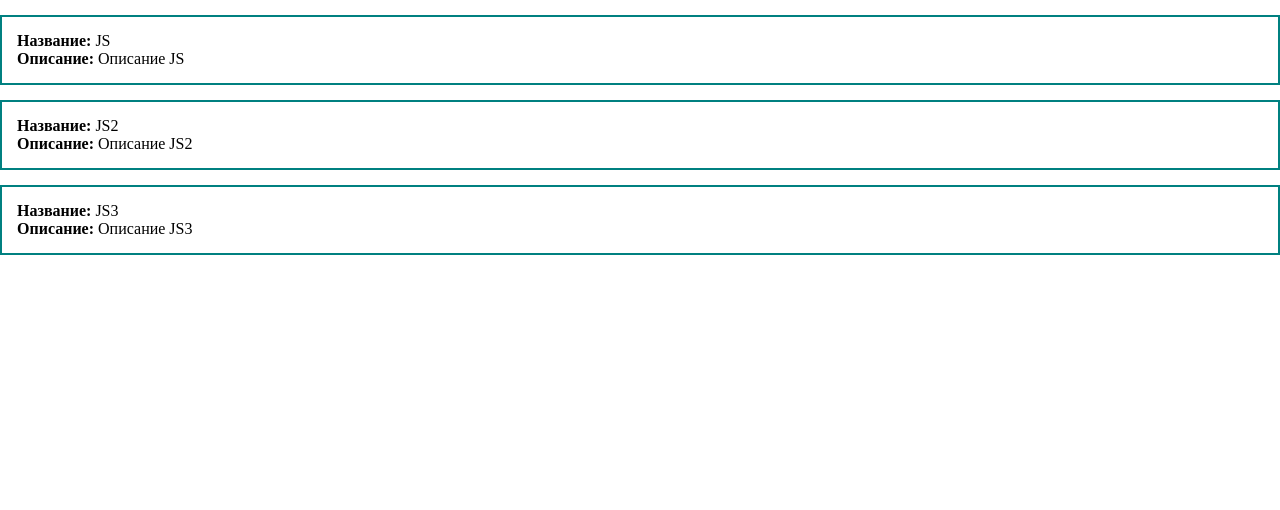
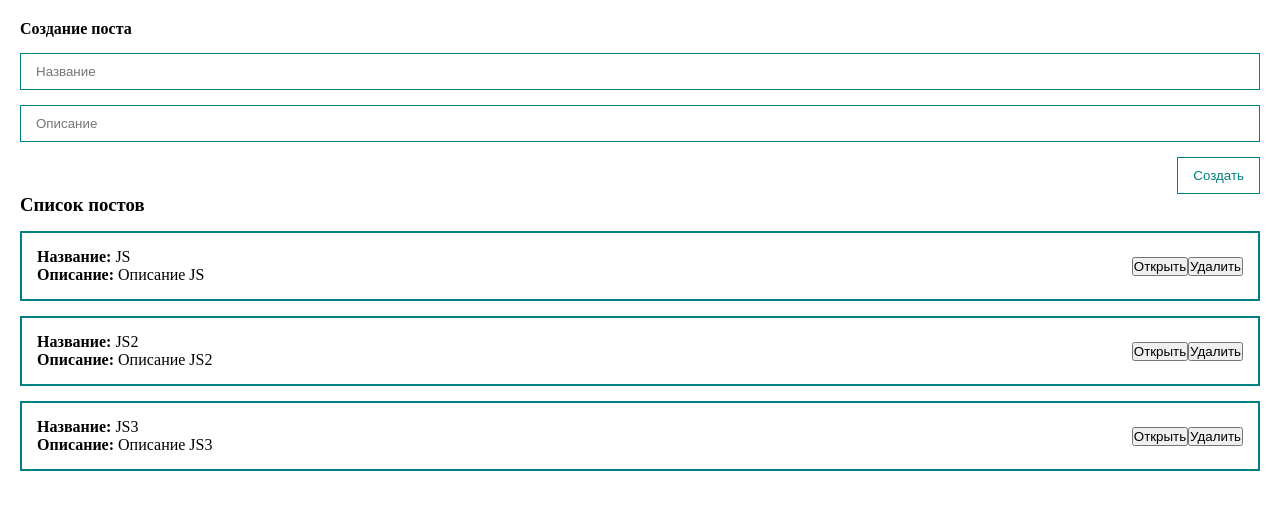
Before and after one commit to mamonovv/vue-tutorial, a Vue app: page / in a window 1280 px wide. Shown: the top 510 px of the page. Built offline with nearby package versions, Linux system fonts and the light colour scheme.

Commit message:
Learn how to create components (create PostForm, PostList, PostItem) - decompose

```diff
--- a/src/App.vue
+++ b/src/App.vue
@@ -1,22 +1,32 @@
 <template>
-  <div>
-    <div class="post" v-for="post in posts" :key="post.id">
-      <div><strong>Название: </strong> {{ post.title }}</div>
-      <div><strong>Описание: </strong> {{ post.body }}</div>
-    </div>
+  <div class="app">
+    <post-form @create="createPost" />
+    <post-list :posts="posts" />
   </div>
 </template>
 
 <script>
+import PostForm from './components/PostForm.vue'
+import PostList from './components/PostList.vue'
+
 export default {
+  components: {
+    PostList,
+    PostForm,
+  },
   data() {
     return {
       posts: [
         { id: 1, title: 'JS', body: 'Описание JS' },
-        { id: 1, title: 'JS2', body: 'Описание JS2' },
-        { id: 1, title: 'JS3', body: 'Описание JS3' },
+        { id: 2, title: 'JS2', body: 'Описание JS2' },
+        { id: 3, title: 'JS3', body: 'Описание JS3' },
       ],
     }
+  },
+  methods: {
+    createPost: function (post) {
+      this.posts.push(post)
+    },
   },
 }
 </script>
@@ -28,9 +38,7 @@
   box-sizing: border-box;
 }
 
-.post {
-  padding: 15px;
-  border: 2px solid teal;
-  margin-top: 15px;
+.app {
+  padding: 20px;
 }
 </style>
--- /dev/null
+++ b/src/components/PostForm.vue
@@ -0,0 +1,64 @@
+<template>
+  <form @submit.prevent>
+    <h4>Создание поста</h4>
+    <input
+      v-model="post.title"
+      class="input"
+      type="text"
+      placeholder="Название"
+    />
+    <input
+      v-model="post.body"
+      class="input"
+      type="text"
+      placeholder="Описание"
+    />
+    <button @click="createPost" class="btn">Создать</button>
+  </form>
+</template>
+
+<script>
+export default {
+  data() {
+    return {
+      post: {
+        title: '',
+        body: '',
+      },
+    }
+  },
+  methods: {
+    createPost: function () {
+      this.post.id = Date.now()
+      this.$emit('create', this.post)
+      this.post = {
+        title: '',
+        body: '',
+      }
+    },
+  },
+}
+</script>
+
+<style scoped>
+form {
+  display: flex;
+  flex-direction: column;
+}
+
+.input {
+  width: 100%;
+  border: 1px solid teal;
+  margin-top: 15px;
+  padding: 10px 15px;
+}
+
+.btn {
+  align-self: flex-end;
+  margin-top: 15px;
+  padding: 10px 15px;
+  border: 1px solid teal;
+  background: none;
+  color: teal;
+}
+</style>
--- /dev/null
+++ b/src/components/PostItem.vue
@@ -0,0 +1,34 @@
+<template>
+  <div class="post">
+    <div>
+      <div><strong>Название: </strong> {{ post.title }}</div>
+      <div><strong>Описание: </strong> {{ post.body }}</div>
+    </div>
+    <div class="post__btns">
+      <button>Открыть</button>
+      <button>Удалить</button>
+    </div>
+  </div>
+</template>
+
+<script>
+export default {
+  props: {
+    post: {
+      type: Object,
+      required: true,
+    },
+  },
+}
+</script>
+
+<style scoped>
+.post {
+  padding: 15px;
+  border: 2px solid teal;
+  margin-top: 15px;
+  display: flex;
+  align-items: center;
+  justify-content: space-between;
+}
+</style>
--- /dev/null
+++ b/src/components/PostList.vue
@@ -0,0 +1,28 @@
+<template>
+  <div>
+    <h3>Список постов</h3>
+    <post-item v-for="post in posts" :key="post.id" :post="post" />
+  </div>
+</template>
+
+<script>
+import PostItem from './PostItem.vue'
+export default {
+  components: { PostItem },
+
+  props: {
+    posts: {
+      type: Array,
+      required: true,
+    },
+  },
+}
+</script>
+
+<style scoped>
+.post {
+  padding: 15px;
+  border: 2px solid teal;
+  margin-top: 15px;
+}
+</style>
```
